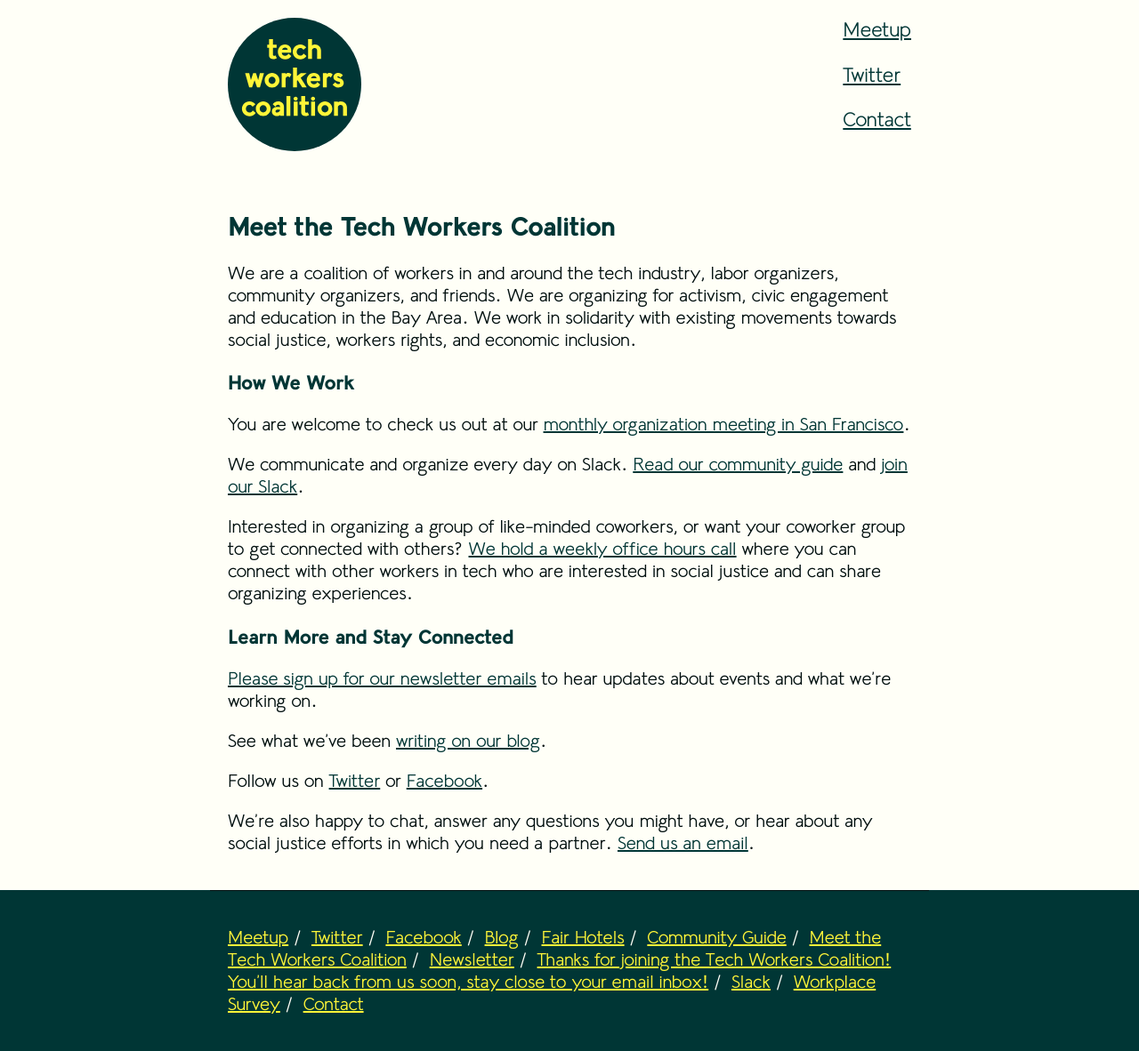
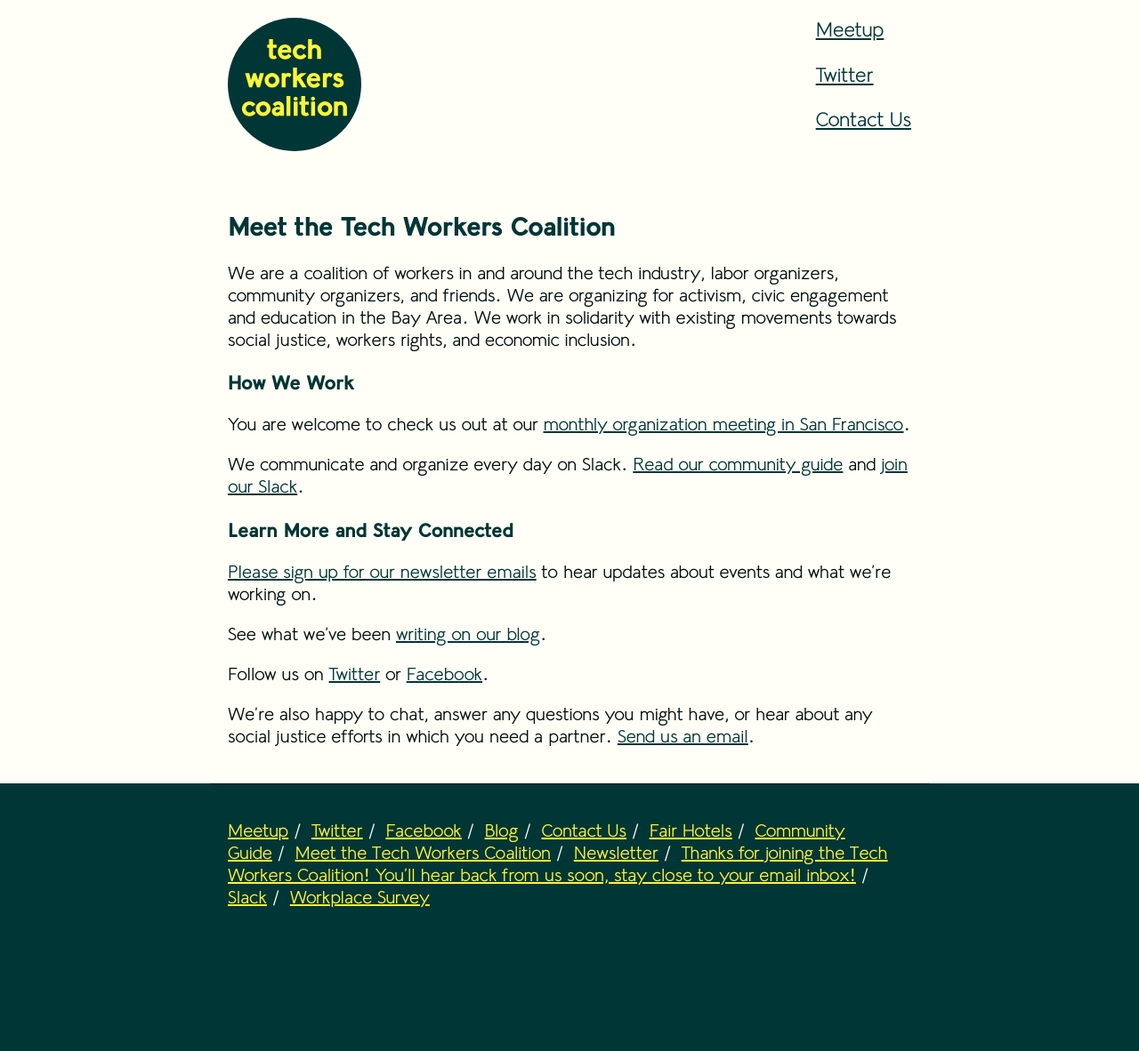
Before and after one commit to techworkersco/twc-site, a Jekyll site: the page built from index.md, in a window 1280 px wide. Shown: the whole page at 89% size. Built offline with Jekyll 4.4.1, drawn with Linux system fonts in a browser that asks for light colours; our own code applies the rules of GitHub Pages for plain Markdown files; after the commit the page ends 1062 px from its top, so only the background shows below that.

Commit message:
release-20170616 (#36)
* mini resource kit for fairhotel

* Change home layout to page layout

* Remove fair-hotels from footer

* change permalinks

* more permalinks

* hotfix - change permalink for fair hotels

* removed paragraph from home page about workplace chapters facebook group and weekly calls

* added contact-us page with two email addresses

```diff
--- a/_config.yml
+++ b/_config.yml
@@ -32,6 +32,8 @@
     text: Meetup
   - url: https://twitter.com/techworkersco
     text: Twitter
+  - url: /contact-us
+    text: Contact Us
 footer_links:
   - url: https://www.meetup.com/Tech-Workers-Coalition/
     text: Meetup
--- a/_includes/footer.html
+++ b/_includes/footer.html
@@ -9,7 +9,6 @@
       {% endif %}
     {% endfor %}
     <li><a target="_blank" href="http://eepurl.com/bPiopX">Workplace Survey</a></li>
-    <li><a href="mailto:{{ site.email }}">Contact</a></li>
   </ul>
 
 </footer>
--- a/_includes/header.html
+++ b/_includes/header.html
@@ -4,6 +4,5 @@
     {% for link in site.header_links %}
       <li><a href="{{ link.url }}">{{ link.text }}</a></li>
     {% endfor %}
-      <li><a href="mailto:{{ site.email }}">Contact</a></li>
   </ul>
 </header>
--- a/index.md
+++ b/index.md
@@ -12,8 +12,6 @@
 
 We communicate and organize every day on Slack. [Read our community guide](/community-guide) and [join our Slack](/slack).
 
-Interested in organizing a group of like-minded coworkers, or want your coworker group to get connected with others? [We hold a weekly office hours call](https://www.facebook.com/groups/365534843799176/) where you can connect with other workers in tech who are interested in social justice and can share organizing experiences.
-
 ### Learn More and Stay Connected
 
 [Please sign up for our newsletter emails](/subscribe) to hear updates about events and what we’re working on.
@@ -22,4 +20,4 @@
 
 Follow us on [Twitter](https://twitter.com/techworkersco) or [Facebook](https://www.facebook.com/TechWorkersCoalition).
 
-We’re also happy to chat, answer any questions you might have, or hear about any social justice efforts in which you need a partner. [Send us an email](mailto:hello@techworkersco.org).
+We’re also happy to chat, answer any questions you might have, or hear about any social justice efforts in which you need a partner. [Send us an email](/contact-us).
```
Also changed, not shown: contact.md (added, +9 -0 lines).
